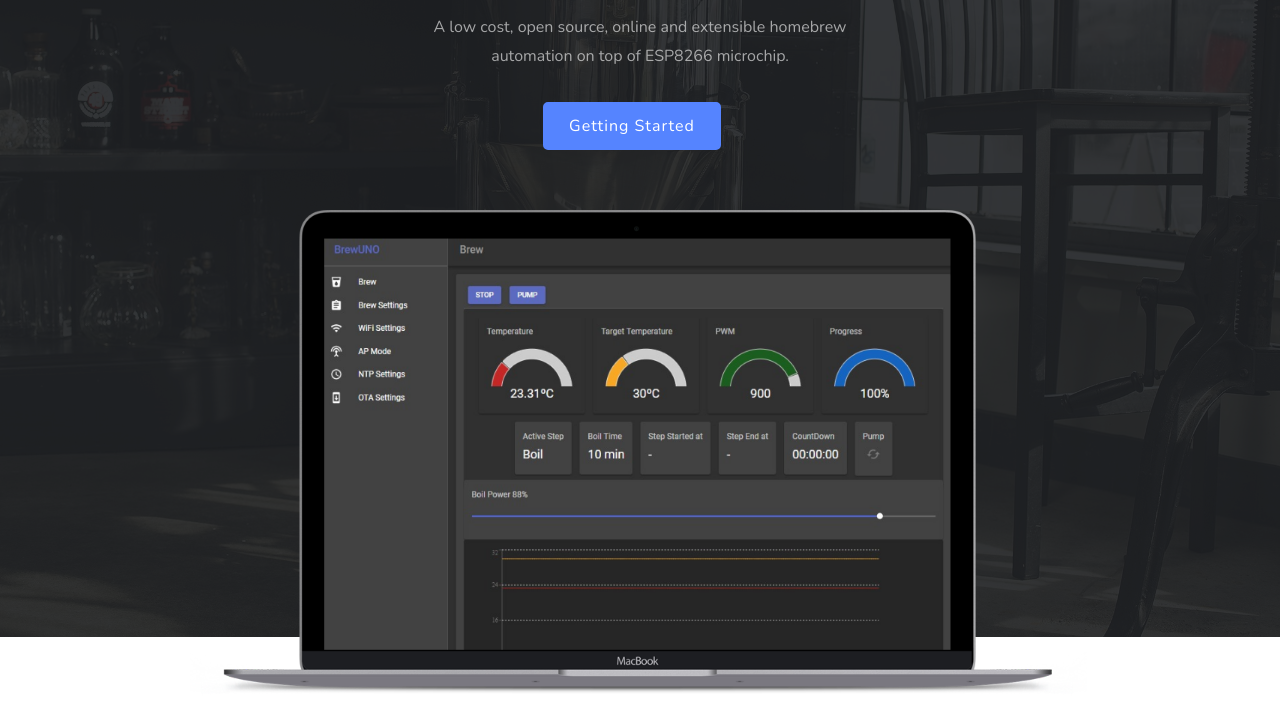
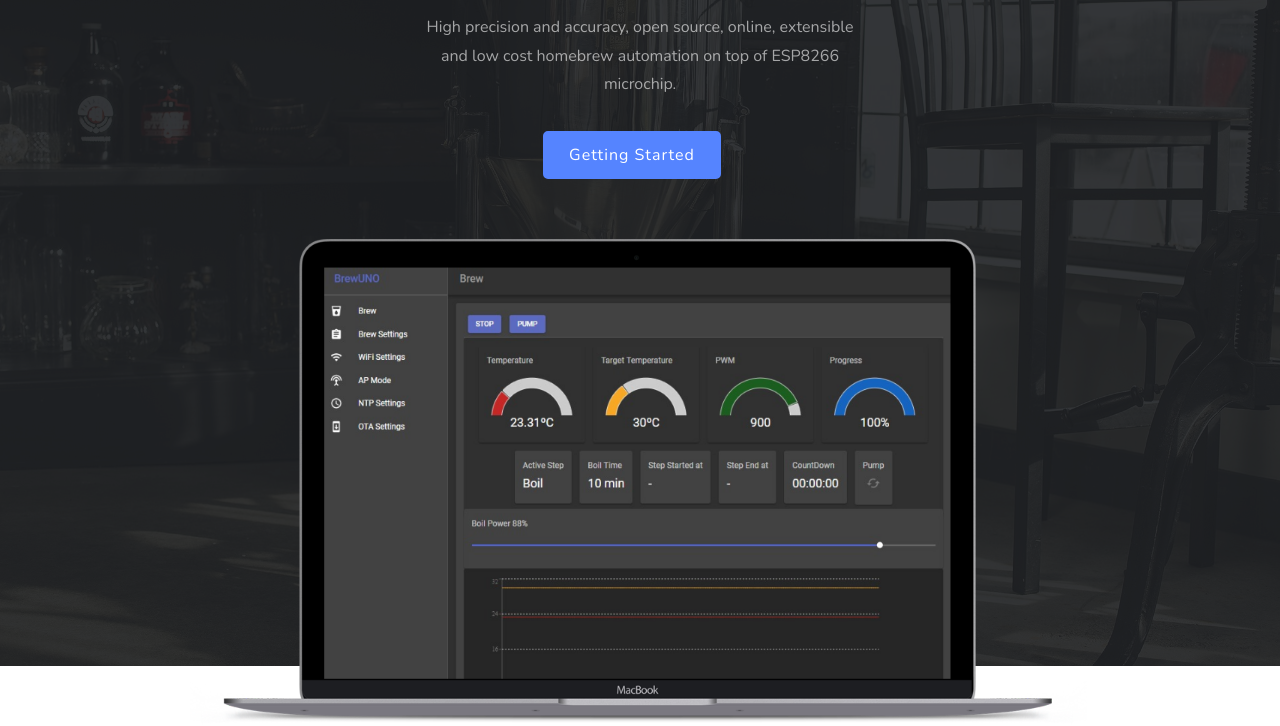
Before and after one commit to uncodead/brewuno-site, a plain HTML site: page index.html in a window 1280 px wide. Shown: the part 162-888 px from the top of the page. Before the commit the page ends 859 px from the top, so only its background shows below. Drawn offline with nearby package versions, Linux system fonts and the light colour scheme.

Commit message:
'description'

```diff
--- a/index.html
+++ b/index.html
@@ -64,7 +64,7 @@
                             <div class="col-lg-12">
                                 <div class="text-white text-center">
                                     <h1 class="header_title mx-auto">What's BrewUNO</h1>
-                                    <p class="header_subtitle mx-auto pt-4 mb-0 pb-2 text-white">A low cost, open source, online and extensible homebrew automation on top of ESP8266 microchip.</p>
+                                    <p class="header_subtitle mx-auto pt-4 mb-0 pb-2 text-white">High precision and accuracy, open source, online, extensible and low cost homebrew automation on top of ESP8266 microchip.</p>
                                     <div class="header_btn">
                                         <a href="https://github.com/uncodead/BrewUNO" target="blank" class="btn btn-custom mt-4 mr-3">Getting Started</a>
                                     </div>
```
